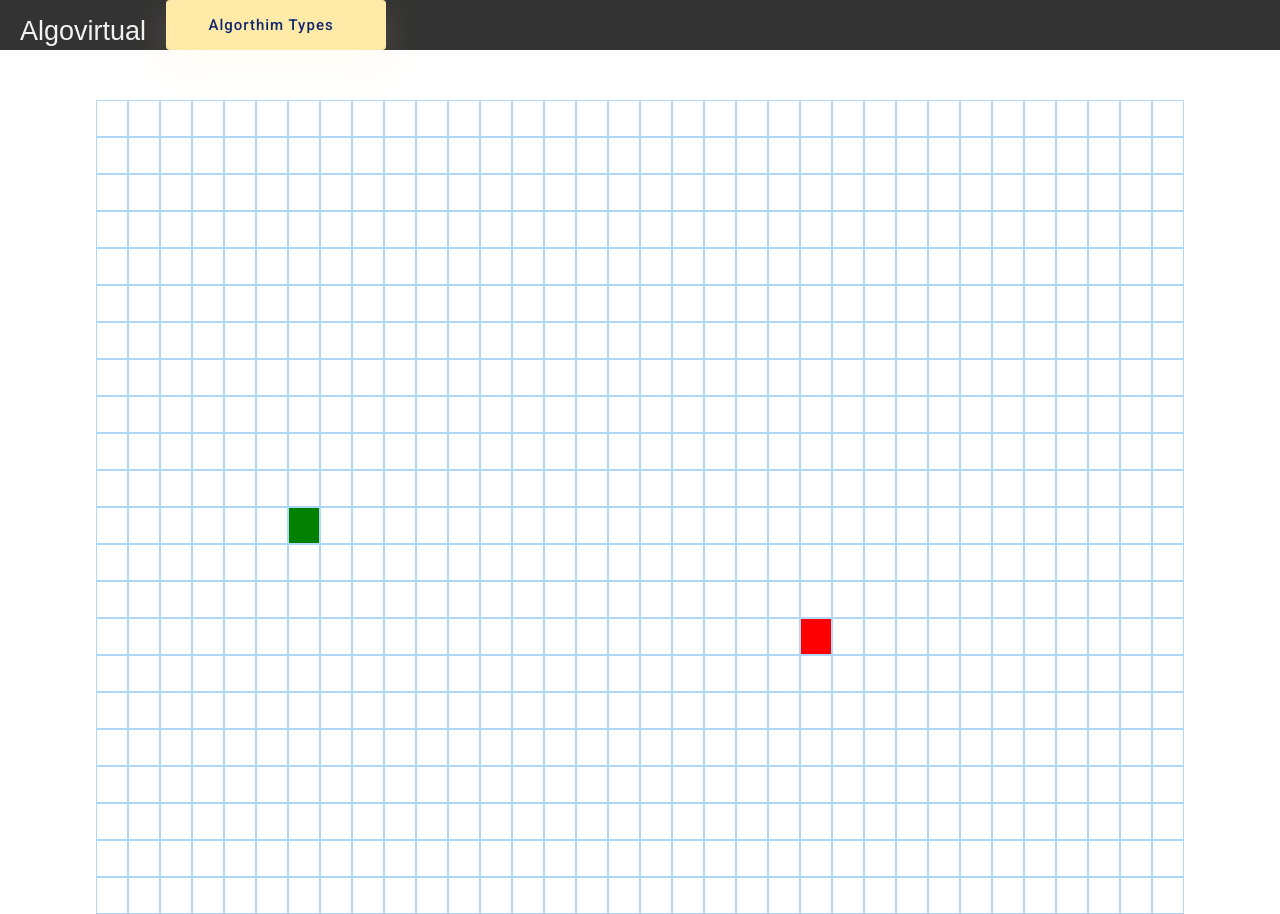
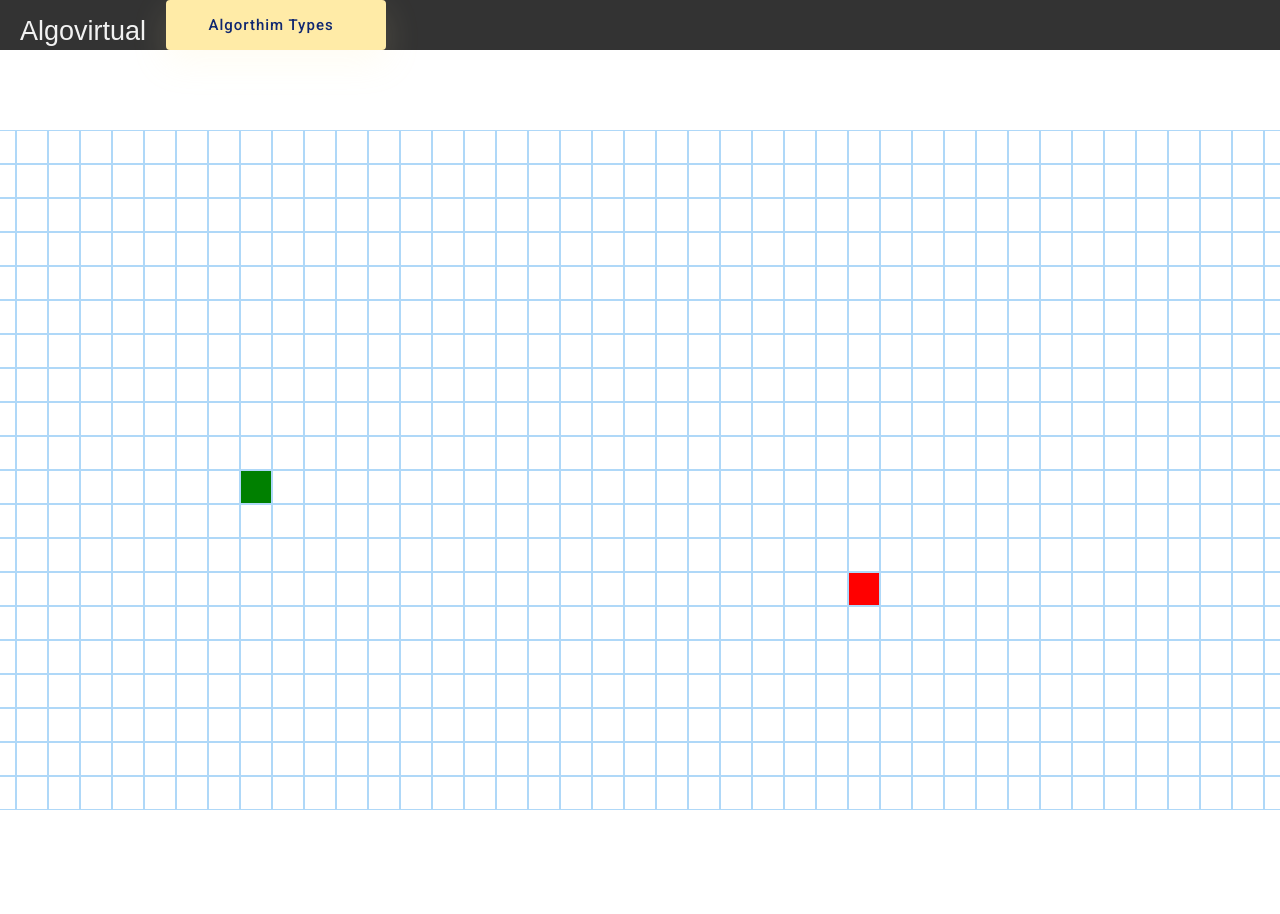
Before and after one commit to seydobassam/algovisual, a Vue app: page / in a window 1280 px wide. After the commit the page ends 810 px from the top, so only its background shows below. Built offline with nearby package versions, Linux system fonts and the light colour scheme.

Commit message:
fix grid view nodes

```diff
--- a/src/modules/pathfindingGrid.js
+++ b/src/modules/pathfindingGrid.js
@@ -9,8 +9,8 @@ const state = reactive({
 export default function pathfindingGrid() {
    const createGridNodes = () => {
     const currentGrid = [];
-    let height = Math.floor(window.outerHeight / 36);
-    let width = Math.floor(window.outerWidth / 37);
+    let height = Math.floor(window.outerHeight / 40);
+    let width = Math.floor(window.outerWidth / 31);
     for (let r = 0; r < height; r++) {
       let arrayRows = [];
       for (let c = 0; c < width; c++) {
--- a/src/views/gridView.vue
+++ b/src/views/gridView.vue
@@ -35,6 +35,6 @@ import pathfindingGrid from "../modules/pathfindingGrid";
   display: flex;
   justify-content: center;
   width: 100%;
-  margin-top: 50px;
+  margin-top: 80px;
 }
 </style>
--- a/src/widgets/nodeWidget.vue
+++ b/src/widgets/nodeWidget.vue
@@ -35,7 +35,7 @@ export default {
 <style>
 .node {
   width: 30px;
-  height: 35px;
+  height: 32px;
   outline: 1px solid rgb(175, 216, 248);
 }
 
```
